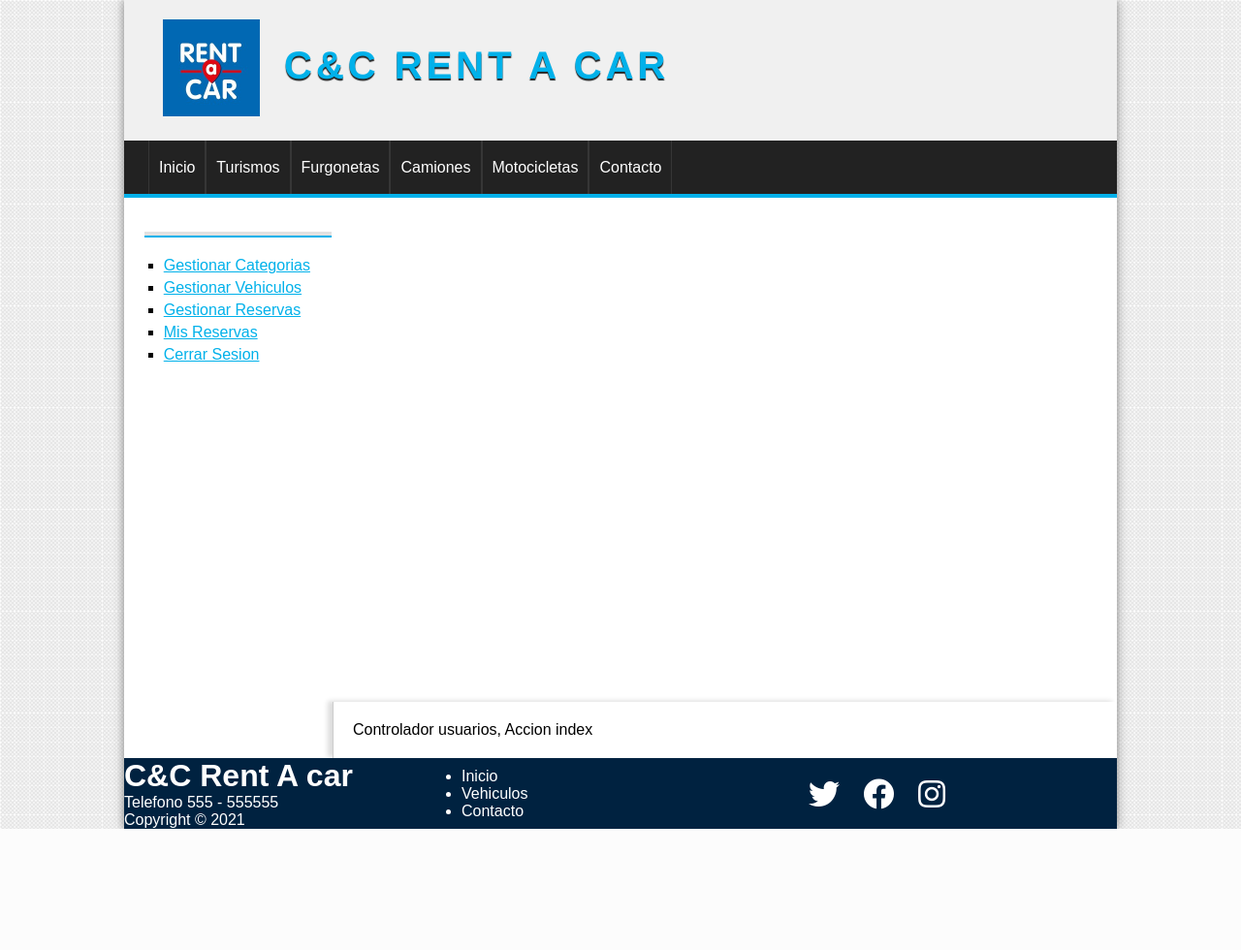
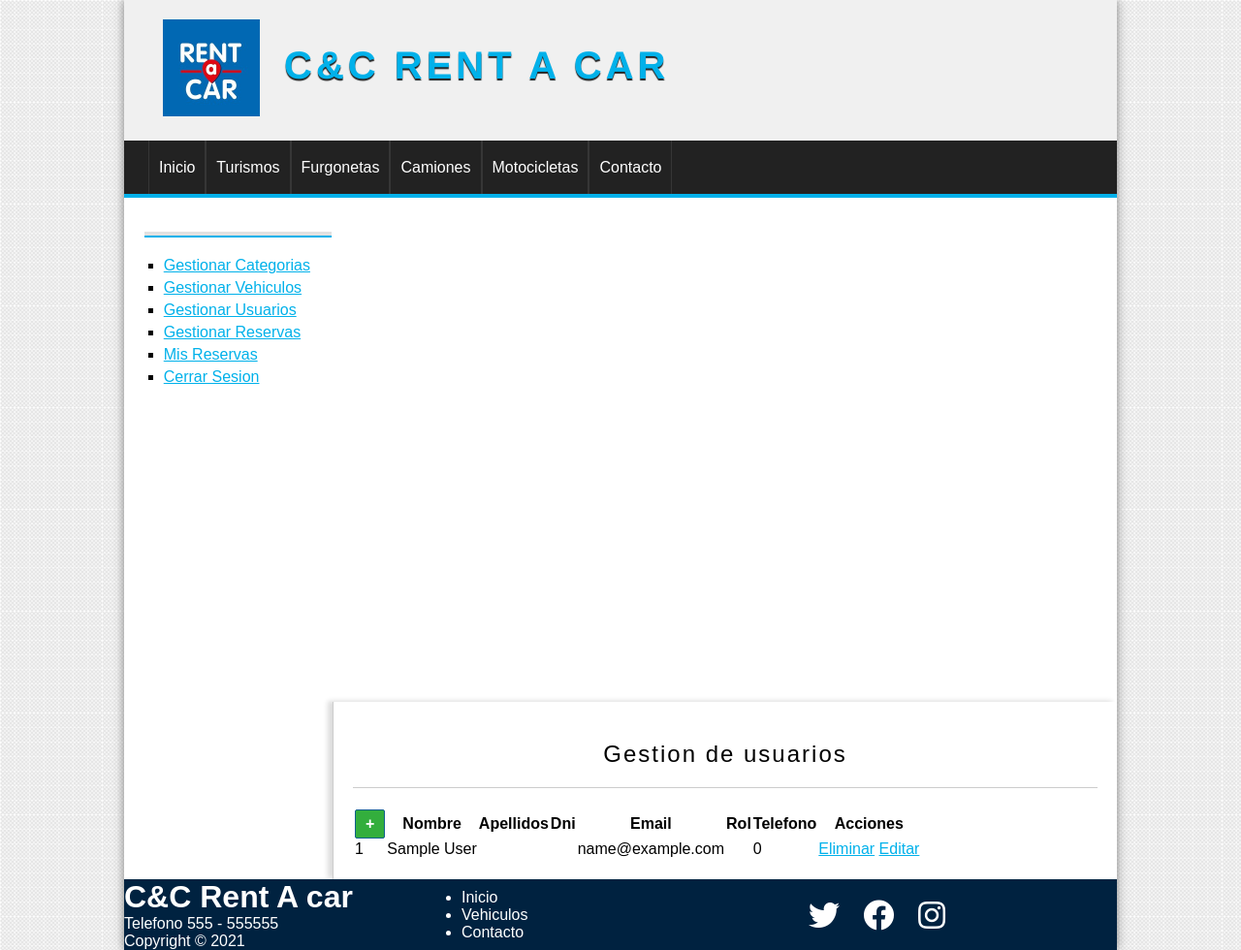
Before and after one commit to Liash94/Proyecto, a PHP site: page /Proyecto/usuario/index in a window 1280 px wide. Shown: the whole page at 97% size. Before the commit the page ends 855 px from the top, so only its background shows below. Run offline with PHP 8.4, Linux system fonts and the light colour scheme; the visitor is signed in with stand-in values (Sample User, id 1); data comes from the database, SQL or seed files in the repository; both versions use the stored data as it was after the commit.

Commit message:
CRUD USUARIOS & init rol

```diff
--- a/controllers/UsuarioController.php
+++ b/controllers/UsuarioController.php
@@ -1,17 +1,52 @@
 <?php
 
 require_once 'models/usuario.php';
+require_once 'models/rol.php';
 
 class usuarioController{
 
-    public function index(){
-        echo "Controlador usuarios, Accion index";
+    public function index()
+    {
+        $usuarios = Usuario::getAll();
+        require_once 'views/usuario/listado.php';
     }
 
     public function registro(){
 
         require_once 'views/usuario/registro.php';
 
+    }
+
+    public function crear()
+    {
+        $roles = Rol::getAll();
+        require_once 'views/usuario/crear.php';
+    }
+
+    public function editar(){
+        $roles = Rol::getAll();
+        $usuario = new Usuario($_GET['id']);
+        require_once 'views/usuario/edit.php';
+    }
+
+    public function update()
+    {
+        $usu = new Usuario($_POST['id']);
+        $usu->setNombre($_POST['nombre']);
+        $usu->setApellidos($_POST['apellidos']);
+        $usu->setDNI($_POST['DNI']);
+        $usu->setEmail($_POST['email']);
+        $usu->setPassword($_POST['password']);
+        $usu->setTelefono($_POST['telefono']);
+        $usu->setRol($_POST['rol']);
+        $usu->update();
+        header("Location:" . base_url . 'usuario/index');
+    }
+
+    public function eliminar() {
+        $usuario = new Usuario($_GET['id']);
+        $usuario->delete();
+        header("Location:".base_url. "usuario/index");
     }
 
     public function save(){
@@ -37,7 +72,7 @@
         }else{
             $_SESSION['register'] = "failed";
         }
-        header("Location:".base_url.'usuario/registro');
+        header("Location:".base_url);
 
     }
 
@@ -56,7 +91,7 @@
            if($identity && is_object($identity)){
                $_SESSION['identity'] = $identity;
 
-               if($identity->rol == 'admin'){
+               if($identity->rol == 1){
                    $_SESSION['admin'] = true;
                }
            }else{
--- a/controllers/VehiculoController.php
+++ b/controllers/VehiculoController.php
@@ -65,7 +65,6 @@
     public function editar()
     {
         $veh = new Vehiculo($_GET['id']);
-        $categorias = Categoria::getAll();
         require_once 'views/vehiculos/editar.php';
     }
 
--- /dev/null
+++ b/models/rol.php
@@ -0,0 +1,61 @@
+<?php
+
+class Rol{
+
+    private $id;
+    private $nombre;
+    private $db;
+
+    public function __construct($id = ''){
+        $this->db = Database::connect();
+        if($id){
+            $reg = $this->db->query("SELECT * FROM roles WHERE id = ".$id);
+            $rol = $reg->fetch_object();
+            $this->id = $rol->id;
+            $this->nombre = $rol->nombre;
+        }
+        return $this;
+    }
+
+    function getId(){
+        return $this->id;
+    }
+
+    function getNombre(){
+        return $this->nombre;
+    }
+
+    function setId($id){
+        $this->id = $id;
+    }
+
+    function setNombre($nombre){
+        $this->nombre = $this->db->real_escape_string($nombre);
+    }
+
+    public static function getAll(){
+        $rol = new Rol();
+        $reg = $rol->db->query("SELECT id FROM roles ORDER BY id ASC;");
+        $array = array();
+        while($r = $reg->fetch_object()){
+            $aux = new Rol($r->id);
+            $array[$aux->getId()]=$aux;
+        }
+        return $array;
+    }
+
+    public function save(){
+
+        $sql = "INSERT INTO roles VALUES(NULL, '{$this->getNombre()}');";
+        $save = $this->db->query($sql);
+
+        $result = false;
+
+        if($save){
+            $result = true;
+        }
+
+        return $result;
+
+    }
+}
--- a/models/usuario.php
+++ b/models/usuario.php
@@ -1,4 +1,6 @@
 <?php
+
+require_once('rol.php');
 
 class Usuario{
 
@@ -12,8 +14,22 @@
     private $telefono;
     private $db;
 
-    public function __construct(){
+    public function __construct($id = ""){
         $this->db= Database::connect();
+
+        if($id){
+            $reg = $this->db->query("SELECT * FROM usuarios WHERE id = ". $id);
+            $usu = $reg->fetch_object();
+            $this->id = $usu->id;
+            $this->nombre = $usu->nombre;
+            $this->apellidos = $usu->apellidos;
+            $this->DNI = $usu->DNI;
+            $this->email = $usu->email;
+            $this->rol = $usu->rol;
+            $this->password = $usu->password;
+            $this->telefono = $usu->telefono;
+        }
+        return $this;
 
     }
 
@@ -82,8 +98,35 @@
         $this->telefono = $this->db->real_escape_string($telefono);
     }
 
+    function getRolNombre(){
+        $rol = new Rol($this->getRol());
+        return $rol->getNombre();
+    }
+
+    public static function getAll()
+    {
+        $usuario = new Usuario();
+
+        $reg = $usuario->db->query("SELECT id FROM usuarios ORDER BY id ASC");
+
+        $array = array();
+
+        while($usu = $reg->fetch_object()){
+            $aux = new Usuario($usu->id);
+            $array[$aux->getId()]=$aux;
+        }
+        return $array;
+    }
+
     public function save(){
-        $sql = "INSERT INTO usuarios VALUES(NULL, '{$this->getNombre()}', '{$this->getApellidos()}', '{$this->getDNI()}', '{$this->getEmail()}', 'user', '{$this->getPassword()}', '{$this->getTelefono()}');";
+        $sql = sprintf("INSERT INTO usuarios VALUES(NULL, '%s', '%s','%s','%s',%d,'%s',%d)",
+                            $this->getNombre(),
+                            $this->getApellidos(),
+                            $this->getDNI(),
+                            $this->getEmail(),
+                            ($this->getRol()) ? $this->getRol() : 2,
+                            $this->getPassword(),
+                            $this->getTelefono());
         $save = $this->db->query($sql);
 
         $result = false;
@@ -91,10 +134,33 @@
         if($save){
             $result = true;
 
-        }else{
-
         }
         return $result;
+    }
+
+    public function update() {
+        $sql = sprintf("UPDATE usuarios SET nombre = '%s',
+                                            apellidos = '%s',
+                                            DNI = '%s',
+                                            email = '%s',
+                                            rol = %d,
+                                            `password` = '%s',
+                                            telefono = %d
+                                            WHERE id = %d",
+                            $this->getNombre(),
+                            $this->getApellidos(),
+                            $this->getDNI(),
+                            $this->getEmail(),
+                            ($this->getRol()) ? $this->getRol() : 2,
+                            $this->getPassword(),
+                            $this->getTelefono(),
+                            $this->getId());
+        return $this->db->query($sql);
+    }
+
+    public function delete() {
+        $sql = sprintf('DELETE FROM usuarios where id = %d', $this->getId());
+        return $this->db->query($sql);
     }
 
     public function login(){
--- a/views/layout/sidebar.php
+++ b/views/layout/sidebar.php
@@ -28,6 +28,7 @@
              <?php if (isset($_SESSION['admin'])) : ?>
                  <li><a href="<?=base_url?>categoria/index">Gestionar Categorias</a></li>
                  <li><a href="<?=base_url?>vehiculo/gestion">Gestionar Vehiculos</a></li>
+                 <li><a href="<?=base_url?>usuario/index">Gestionar Usuarios</a></li>
                  <li><a href="#">Gestionar Reservas</a></li>
              <?php endif; ?>
              <?php if (isset($_SESSION['identity'])) : ?>
--- /dev/null
+++ b/views/usuario/listado.php
@@ -0,0 +1,39 @@
+<h1> Gestion de usuarios </h1>
+
+<!--DAR ESTILO A LA TABLA CON BOOTSTRAP!!!!!! -->
+
+
+
+
+<table>
+<tr>
+
+<th ><a href="<?=base_url?>usuario/crear" class="button">+</a></th>
+<th>Nombre</th>
+<th>Apellidos</th>
+<th>Dni</th>
+<th>Email</th>
+<th>Rol</th>
+<th>Telefono</th>
+<th>Acciones</th>
+</tr>
+
+<?php foreach($usuarios as $usu){ ?>
+
+<tr>
+
+<td><?=$usu->getId();?></td>
+<td><?=$usu->getNombre();?></td>
+<td><?=$usu->getApellidos();?></td>
+<td><?=$usu->getDNI();?></td>
+<td><?=$usu->getEmail();?></td>
+<td><?=$usu->getRolNombre();?></td>
+<td><?=$usu->getTelefono();?></td>
+<td>
+<a href="<?=base_url?>usuario/eliminar&id=<?=$usu->getId()?>" >Eliminar</a></button>
+<a href="<?=base_url?>usuario/editar&id=<?=$usu->getId()?>" >Editar</a></button>
+</td>
+</tr>
+
+<?php }?>
+</table>
```
Also changed, not shown: baseDatos/database.sql (+14 -3 lines), views/usuario/crear.php (added, +31 -0 lines), views/usuario/edit.php (added, +28 -0 lines).
